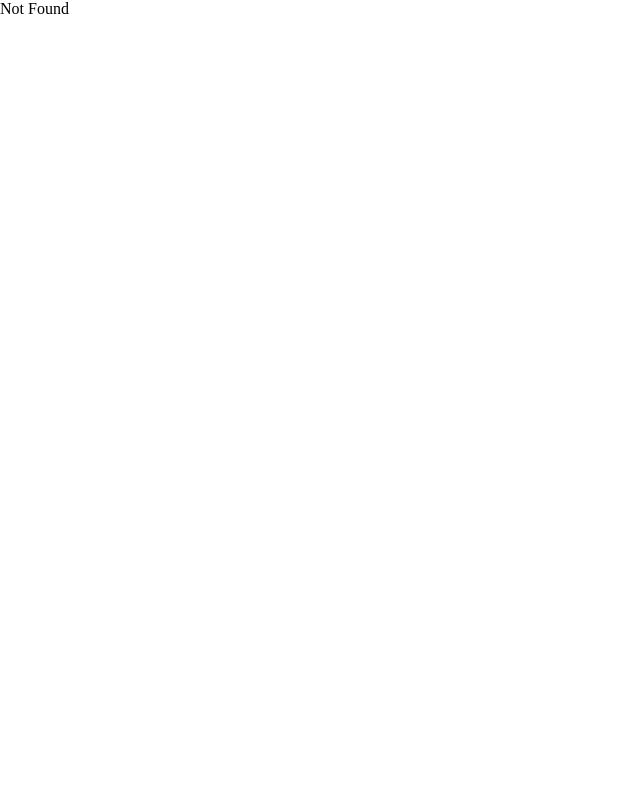
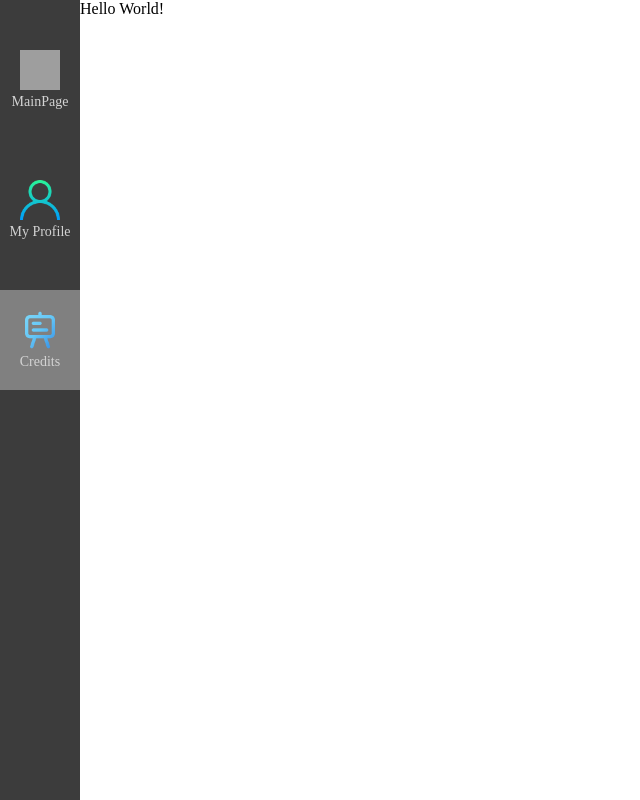
Before and after one commit to DKU-D-Coding-teams/2023-1-developers, a React (Create React App) app in the folder frontend/: page / in a window 1280 px wide. Both pictures are taken after a click on the button "Credits". Shown: the whole page, without its empty margins (0-640 px from the left). Built offline with nearby package versions, Linux system fonts and the light colour scheme; grey boxes are pictures that could not be loaded.

Commit message:
feat: Credits 틀 추가

```diff
--- a/frontend/src/App.tsx
+++ b/frontend/src/App.tsx
@@ -1,7 +1,7 @@
 import logo from "./logo.svg";
 import { Routes, Route } from "react-router-dom";
 import GlobalStyle from "./GlobalStyle";
-import { Main, ProfileEdit, Register } from "pages";
+import { Credits, Main, ProfileEdit, Register } from "pages";
 import { paths } from "consts";
 
 function App() {
@@ -12,6 +12,7 @@ function App() {
         <Route path={paths.MAINPAGE} element={<Main />} />
         <Route path={paths.REGISTER} element={<Register />} />
         <Route path={paths.PROFILE_EDIT} element={<ProfileEdit />} />
+        <Route path={paths.CREDITS} element={<Credits />} />
       </Routes>
       <GlobalStyle />
     </>
--- /dev/null
+++ b/frontend/src/pages/Credits.tsx
@@ -0,0 +1,9 @@
+import { Navbar } from "components";
+
+export default function Credits() {
+  return (
+    <Navbar>
+      <div>Hello World!</div>
+    </Navbar>
+  );
+}
--- a/frontend/src/pages/index.ts
+++ b/frontend/src/pages/index.ts
@@ -1,3 +1,4 @@
 export { default as Main } from "./Main";
 export { default as ProfileEdit } from "./ProfileEdit";
 export { default as Register } from "./Register";
+export { default as Credits } from "./Credits";
```
